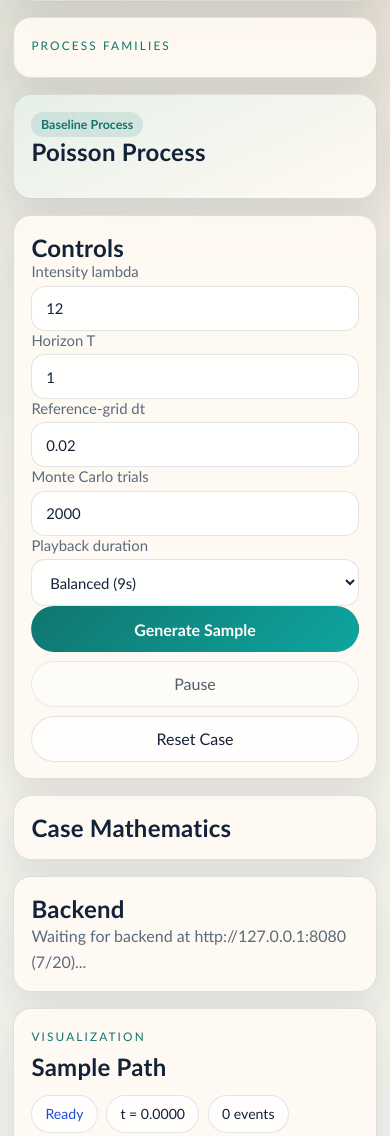
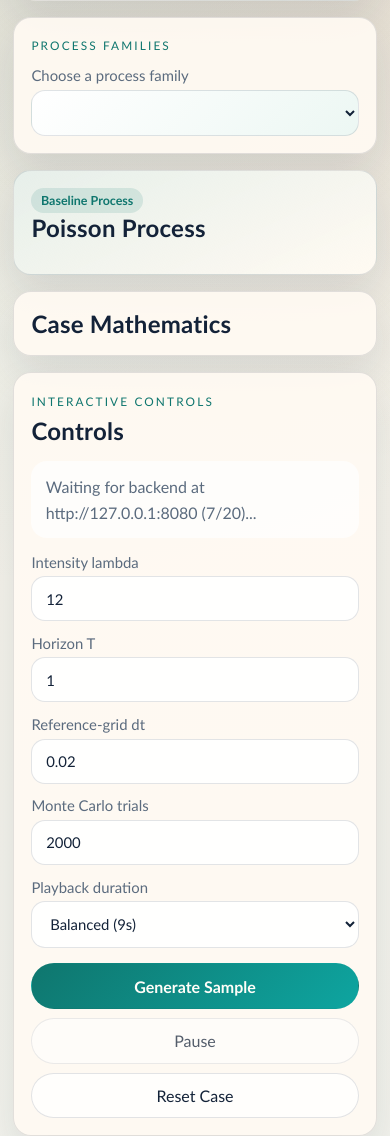
Before and after one commit to GoldenFern/Poisson-Process, a plain HTML site: page frontend/index.html in a window 390 px wide. Shown: the part 326-1462 px from the top of the page. Drawn offline with nearby package versions, Linux system fonts and the light colour scheme; no server answers.

Commit message:
fix: restore charts and simplify lab controls

```diff
--- a/frontend/index.html
+++ b/frontend/index.html
@@ -40,20 +40,38 @@
 
       <main>
         <section id="labView" class="page-view is-active">
-          <aside class="control-panel">
-            <section class="panel-card">
+          <section class="lab-panel">
+            <section class="lab-toolbar">
+              <article class="panel-card process-card">
                 <p class="eyebrow">Process Families</p>
-              <div id="caseCards" class="case-grid"></div>
-            </section>
+                <label class="selector-label">
+                  <span>Choose a process family</span>
+                  <select id="caseSelect"></select>
+                </label>
+              </article>
 
-            <section class="panel-card focus-card">
+              <article class="panel-card focus-card">
                 <span id="activeCaseLabel" class="focus-badge">Baseline Process</span>
                 <h2 id="activeCaseTitle">Poisson Process</h2>
                 <p id="activeCaseDescription"></p>
+              </article>
+
+              <article class="panel-card support-card">
+                <h2>Case Mathematics</h2>
+                <div id="mathSnippet" class="math-snippet"></div>
+              </article>
             </section>
 
-            <section class="panel-card">
+            <section class="panel-card controls-card">
+              <div class="controls-head">
+                <div>
+                  <p class="eyebrow">Interactive Controls</p>
                   <h2>Controls</h2>
+                </div>
+                <div id="healthBlock" class="health-block compact"></div>
+              </div>
+
+              <div class="controls-grid">
                 <label>
                   <span id="lambdaLabel">Intensity lambda</span>
                   <input id="lambdaInput" type="number" min="0.01" step="0.1" value="12" />
@@ -78,25 +96,15 @@
                     <option value="6000">Fast (6s)</option>
                   </select>
                 </label>
-              <div class="button-row">
+              </div>
+
+              <div class="button-row controls-actions">
                 <button id="simulateButton" type="button">Generate Sample</button>
                 <button id="pauseButton" class="secondary" type="button" disabled>Pause</button>
                 <button id="resetButton" class="secondary" type="button">Reset Case</button>
               </div>
             </section>
 
-            <section class="panel-card">
-              <h2>Case Mathematics</h2>
-              <div id="mathSnippet" class="math-snippet"></div>
-            </section>
-
-            <section class="panel-card">
-              <h2>Backend</h2>
-              <div id="healthBlock" class="health-block"></div>
-            </section>
-          </aside>
-
-          <section class="lab-panel">
             <article class="hero-card">
               <div class="hero-header">
                 <div>
--- a/frontend/scripts/app.js
+++ b/frontend/scripts/app.js
@@ -26,7 +26,7 @@ const ui = {
   backgroundTab: document.getElementById("backgroundTab"),
   labView: document.getElementById("labView"),
   backgroundView: document.getElementById("backgroundView"),
-  caseCards: document.getElementById("caseCards"),
+  caseSelect: document.getElementById("caseSelect"),
   activeCaseLabel: document.getElementById("activeCaseLabel"),
   activeCaseTitle: document.getElementById("activeCaseTitle"),
   activeCaseDescription: document.getElementById("activeCaseDescription"),
@@ -265,29 +265,15 @@ function updateControlLabels(casePreset) {
   ui.dtRow.hidden = !casePreset.uses_dt;
 }
 
-function renderCaseCards() {
-  ui.caseCards.innerHTML = "";
+function populateCaseSelect() {
+  ui.caseSelect.innerHTML = "";
   for (const casePreset of cases) {
     const content = resolveCaseContent(casePreset.id);
-    const button = document.createElement("button");
-    button.type = "button";
-    button.className = "case-card";
-    button.dataset.caseId = casePreset.id;
-    button.innerHTML = `
-      <span class="case-badge">${content.badge}</span>
-      <strong>${casePreset.display_name}</strong>
-      <p>${casePreset.teaser}</p>
-    `;
-    button.addEventListener("click", () => selectCase(casePreset.id));
-    ui.caseCards.appendChild(button);
+    const option = document.createElement("option");
+    option.value = casePreset.id;
+    option.textContent = `${casePreset.display_name} · ${content.badge}`;
+    ui.caseSelect.appendChild(option);
   }
-}
-
-function highlightActiveCase() {
-  const buttons = ui.caseCards.querySelectorAll(".case-card");
-  buttons.forEach((button) => {
-    button.classList.toggle("is-active", button.dataset.caseId === activeCase?.id);
-  });
 }
 
 function resetPresentation() {
@@ -324,11 +310,11 @@ function selectCase(caseId, options = {}) {
   abortPendingRequest();
 
   activeCase = casePreset;
+  ui.caseSelect.value = casePreset.id;
   ui.lambdaInput.value = casePreset.defaults.lambda;
   ui.horizonInput.value = casePreset.defaults.T;
   ui.dtInput.value = casePreset.defaults.dt;
   updateControlLabels(casePreset);
-  highlightActiveCase();
   resetPresentation();
 
   if (shouldSimulate) {
@@ -379,7 +365,7 @@ async function fetchCases() {
   const res = await fetch(`${API_BASE}/api/cases`);
   const data = await parseApiResponse(res, "Failed to load process families.");
   cases = data.data.cases;
-  renderCaseCards();
+  populateCaseSelect();
 }
 
 function renderDistribution(payload) {
@@ -664,6 +650,11 @@ function togglePause() {
 function bindEvents() {
   ui.labTab.addEventListener("click", () => setView("lab"));
   ui.backgroundTab.addEventListener("click", () => setView("background"));
+  ui.caseSelect.addEventListener("change", () => {
+    if (ui.caseSelect.value) {
+      selectCase(ui.caseSelect.value);
+    }
+  });
   ui.simulateButton.addEventListener("click", playFreshSample);
   ui.pauseButton.addEventListener("click", togglePause);
   ui.resetButton.addEventListener("click", () => {
--- a/frontend/scripts/charts.js
+++ b/frontend/scripts/charts.js
@@ -16,7 +16,6 @@ function baseOptions() {
     responsive: true,
     maintainAspectRatio: false,
     animation: false,
-    parsing: false,
     plugins: {
       legend: {
         position: "top",
@@ -164,6 +163,7 @@ export function renderTemporalPrimary(chart, samplePoints, benchmarkPoints, conf
       type: "line",
       label: config.sampleLabel,
       data: samplePoints,
+      parsing: false,
       borderColor: palette.sample,
       backgroundColor: "rgba(15, 118, 110, 0.08)",
       borderWidth: 2.5,
@@ -175,6 +175,7 @@ export function renderTemporalPrimary(chart, samplePoints, benchmarkPoints, conf
       type: "line",
       label: config.benchmarkLabel,
       data: benchmarkPoints,
+      parsing: false,
       borderColor: palette.benchmark,
       borderDash: [8, 5],
       borderWidth: 2,
@@ -223,6 +224,7 @@ export function renderSpatialPrimary(chart, points, sideLength, config) {
       type: "scatter",
       label: config.sampleLabel,
       data: points,
+      parsing: false,
       backgroundColor: "rgba(29, 78, 216, 0.85)",
       borderColor: "#eff6ff",
       borderWidth: 0.75,
@@ -442,6 +444,7 @@ export function renderDiagnosticChart(chart, payload, config) {
       type: "line",
       label: config.curveLabel || "Reference curve",
       data: payload.curve,
+      parsing: false,
       borderColor: palette.point,
       borderWidth: 2.2,
       pointRadius: 0,
@@ -454,6 +457,7 @@ export function renderDiagnosticChart(chart, payload, config) {
       type: "line",
       label: config.markerLabel || "Sampled path parameter",
       data: payload.markers,
+      parsing: false,
       borderColor: palette.marker,
       borderWidth: 2,
       pointRadius: 0,
--- a/frontend/styles/main.css
+++ b/frontend/styles/main.css
@@ -76,7 +76,6 @@ select {
 .focus-card p,
 .health-block,
 .math-snippet,
-.case-card p,
 .math-section p,
 .math-list {
   line-height: 1.62;
@@ -107,7 +106,6 @@ select {
 }
 
 .nav-tab,
-.case-card,
 #simulateButton,
 .secondary {
   border-radius: 999px;
@@ -116,8 +114,7 @@ select {
 }
 
 .nav-tab,
-.secondary,
-.case-card {
+.secondary {
   background: rgba(255, 255, 255, 0.76);
   color: var(--ink);
 }
@@ -142,12 +139,6 @@ select {
   display: grid;
 }
 
-#labView {
-  grid-template-columns: 360px minmax(0, 1fr);
-  gap: 1rem;
-}
-
-.control-panel,
 .lab-panel {
   display: flex;
   flex-direction: column;
@@ -178,8 +169,7 @@ select {
     var(--card-strong);
 }
 
-.focus-badge,
-.case-badge {
+.focus-badge {
   display: inline-flex;
   align-items: center;
   width: fit-content;
@@ -199,43 +189,53 @@ select {
   margin: 0;
 }
 
-.case-grid {
+.lab-toolbar {
   display: grid;
-  gap: 0.75rem;
+  grid-template-columns: minmax(240px, 300px) minmax(280px, 1fr) minmax(280px, 420px);
+  gap: 1rem;
 }
 
-.case-card {
-  display: flex;
-  flex-direction: column;
-  align-items: flex-start;
-  gap: 0.4rem;
-  padding: 0.95rem 1rem;
-  cursor: pointer;
-  text-align: left;
+.selector-label {
+  margin-top: 0.35rem;
 }
 
-.case-card strong {
-  font-size: 1rem;
+.support-card {
+  align-self: stretch;
 }
 
-.case-card p {
-  margin: 0;
-  color: var(--muted);
-  font-size: 0.92rem;
+#caseSelect {
+  width: 100%;
+  background:
+    linear-gradient(135deg, rgba(255, 255, 255, 0.98), rgba(236, 247, 243, 0.98));
 }
 
-.case-card.is-active,
-.case-card:hover,
+.controls-card {
+  padding: 1.05rem 1.1rem;
+}
+
+.controls-head {
+  display: flex;
+  justify-content: space-between;
+  gap: 1rem;
+  align-items: flex-start;
+  margin-bottom: 0.9rem;
+}
+
+.controls-grid {
+  display: grid;
+  grid-template-columns: repeat(5, minmax(0, 1fr));
+  gap: 0.8rem;
+}
+
+.controls-actions {
+  margin-top: 0.95rem;
+}
+
 .nav-tab:hover,
 #simulateButton:hover,
 .secondary:hover {
   transform: translateY(-1px);
   box-shadow: 0 10px 24px rgba(19, 34, 56, 0.08);
-}
-
-.case-card.is-active {
-  background: linear-gradient(135deg, rgba(15, 118, 110, 0.1), rgba(255, 255, 255, 0.95));
-  border-color: rgba(15, 118, 110, 0.26);
 }
 
 label {
@@ -296,6 +296,14 @@ button:disabled {
 .math-snippet,
 .health-block {
   color: var(--muted);
+}
+
+.health-block.compact {
+  min-width: 280px;
+  margin: 0;
+  padding: 0.8rem 0.9rem;
+  border-radius: 16px;
+  background: rgba(255, 255, 255, 0.72);
 }
 
 .formula-block {
@@ -457,13 +465,22 @@ canvas {
 }
 
 @media (max-width: 1220px) {
-  #labView {
-    grid-template-columns: 1fr;
+  .lab-toolbar {
+    grid-template-columns: 1fr 1fr;
+  }
+
+  .support-card {
+    grid-column: 1 / -1;
+  }
+
+  .controls-grid {
+    grid-template-columns: repeat(3, minmax(0, 1fr));
   }
 }
 
 @media (max-width: 980px) {
   .app-header,
+  .controls-head,
   .hero-header,
   .card-head {
     flex-direction: column;
@@ -478,6 +495,19 @@ canvas {
   .chart-grid {
     grid-template-columns: 1fr;
   }
+
+  .lab-toolbar {
+    grid-template-columns: 1fr;
+  }
+
+  .controls-grid {
+    grid-template-columns: repeat(2, minmax(0, 1fr));
+  }
+
+  .health-block.compact {
+    min-width: 0;
+    width: 100%;
+  }
 }
 
 @media (max-width: 760px) {
@@ -486,6 +516,10 @@ canvas {
   }
 
   .button-row {
+    grid-template-columns: 1fr;
+  }
+
+  .controls-grid {
     grid-template-columns: 1fr;
   }
 
```
Lines whose indentation alone changed are shown as unchanged.
